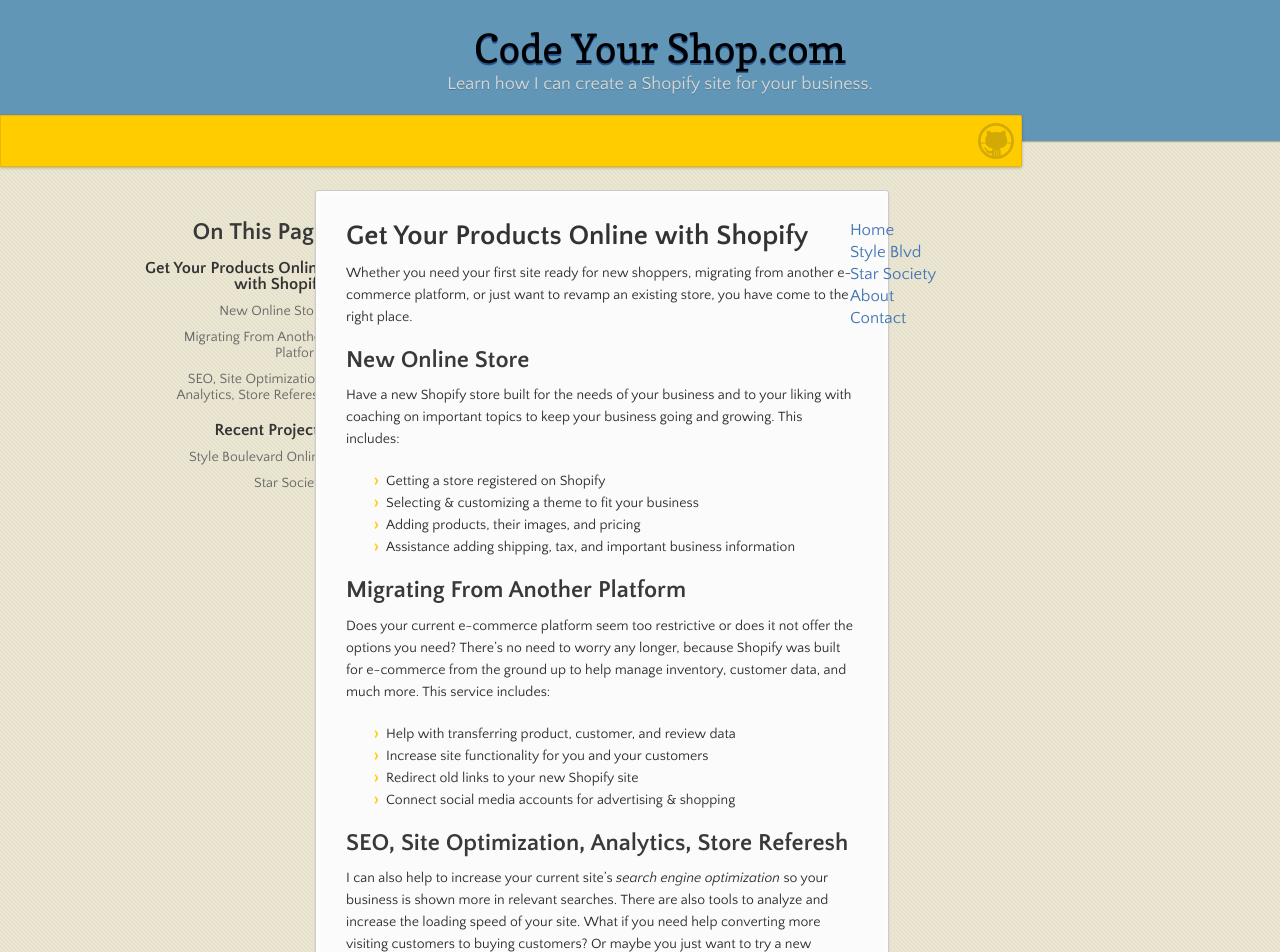
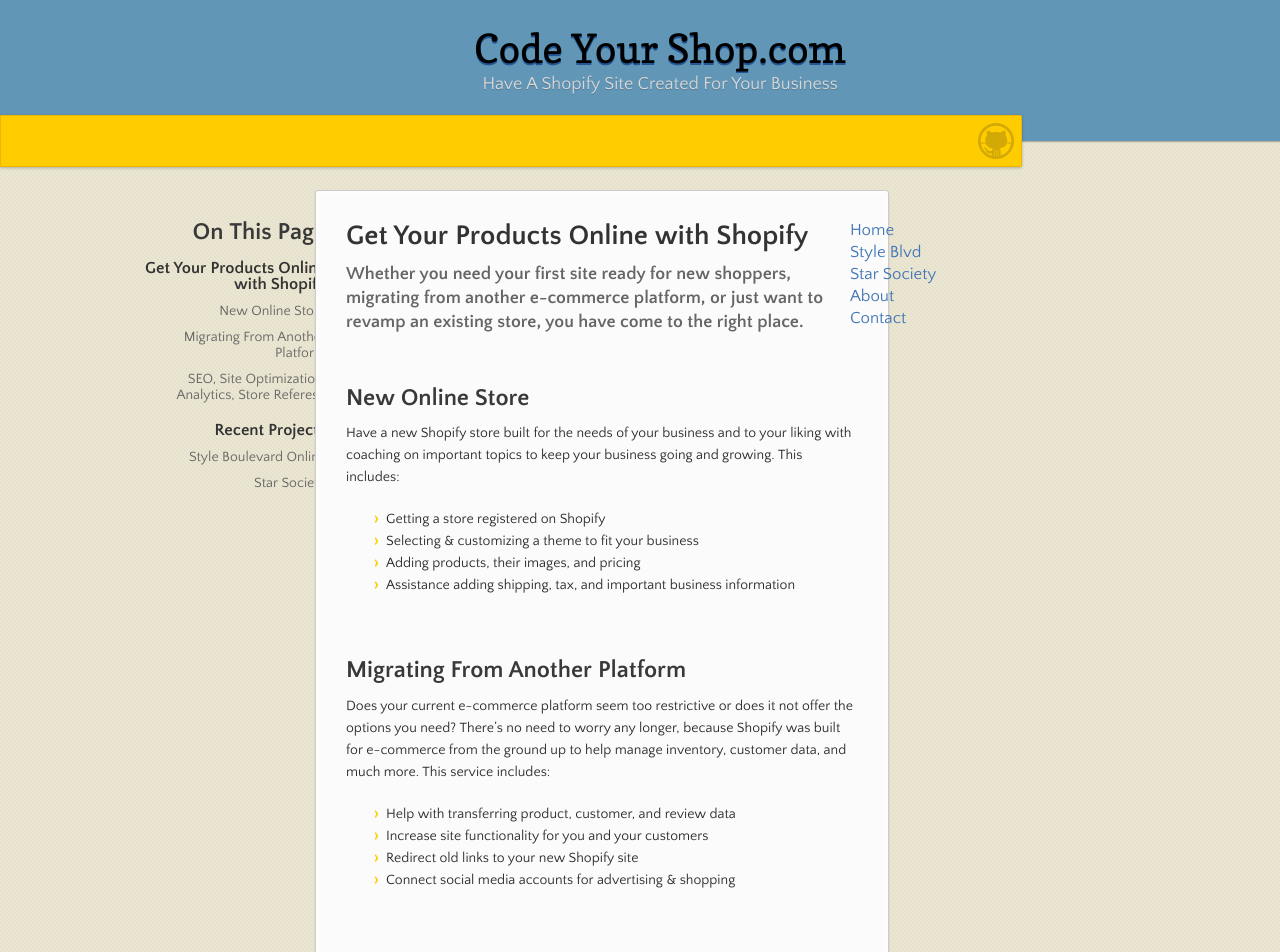
Before and after one commit to ChrisADrake/ChrisADrake.github.io, a Jekyll site: the page built from index.md, in a window 1280 px wide and 1400 px high. Shown: the top 952 px of the window. Built offline with Jekyll 4.4.1, drawn with Linux system fonts in a browser that asks for light colours; some of the changed text lies outside the part shown.

```diff
--- a/_config.yml
+++ b/_config.yml
@@ -1,5 +1,5 @@
 title: Code Your Shop.com
-description: Learn how I can create a Shopify site for your business.
+description: Have A Shopify Site Created For Your Business
 show_downloads: false
 google_analytics:
 theme: jekyll-theme-leap-day
--- a/_sass/jekyll-theme-leap-day.scss
+++ b/_sass/jekyll-theme-leap-day.scss
@@ -45,6 +45,15 @@ h3, h4, h5, h6 {
 h3 {
   font-size: 18px;
   line-height: 24px;
+}
+//
+p#subtitle{
+  color:#333;
+  margin:0 0 10px;
+  color:#666666;
+  font-size: 18px;
+  line-height: 24px;
+  font-weight: 700;
 }
 
 a {
@@ -298,7 +307,10 @@ section {
 }
 
 section img{
-  border: #82B6D6 2px solid;
+  border-top: #C2E6FF 5px solid;
+  border-left: #C2E6FF 5px solid;
+  border-bottom: #A2D6F6 5px solid;
+  border-right: #A2D6F6 5px solid;
 }
 
 // Button on home page
--- a/index.md
+++ b/index.md
@@ -4,9 +4,9 @@ layout: default
 
 # Get Your Products Online with Shopify
 
-Whether you need your first site ready for new shoppers, migrating from another e-commerce platform,
- or just want to revamp an existing store, you have come to the right place.
-
+<p id="subtitle">Whether you need your first site ready for new shoppers, migrating from another e-commerce platform,
+ or just want to revamp an existing store, you have come to the right place.</p>
+<br>
 ## New Online Store
 
 Have a new Shopify store built for the needs of your business and to your liking with coaching on
@@ -17,6 +17,7 @@ important topics to keep your business going and growing. This includes:
 - Adding products, their images, and pricing
 - Assistance adding shipping, tax, and important business information
 
+<br>
 ## Migrating From Another Platform
 
 Does your current e-commerce platform seem too restrictive or does it not offer the options you need?
@@ -28,17 +29,21 @@ to help manage inventory, customer data, and much more. This service includes:
 - Redirect old links to your new Shopify site
 - Connect social media accounts for advertising & shopping
 
+<br>
 ## SEO, Site Optimization, Analytics, Store Referesh
 
 I can also help to increase your current site's *search engine optimization* so your business is
 shown more in relevant searches. There are also tools to analyze and increase the loading speed of your
 site. What if you need help converting more visiting customers to buying customers? Or maybe you just want
-to try a new colorway or theme? All that and more can be found here!
+to try a new colorway or theme? All that and more can be found here
 
----
+<br>
+<hr>
+<br>
 
 # Recent Projects
 
+<br>
 ## Style Boulevard Online
 
 ![Style Boulevard Online Home Page](/assets/images/Style%20Blvd%20Home.png)
```
Also changed, not shown: about.md (+9 -2 lines), Logo Icon.png (deleted), 5 other files.
